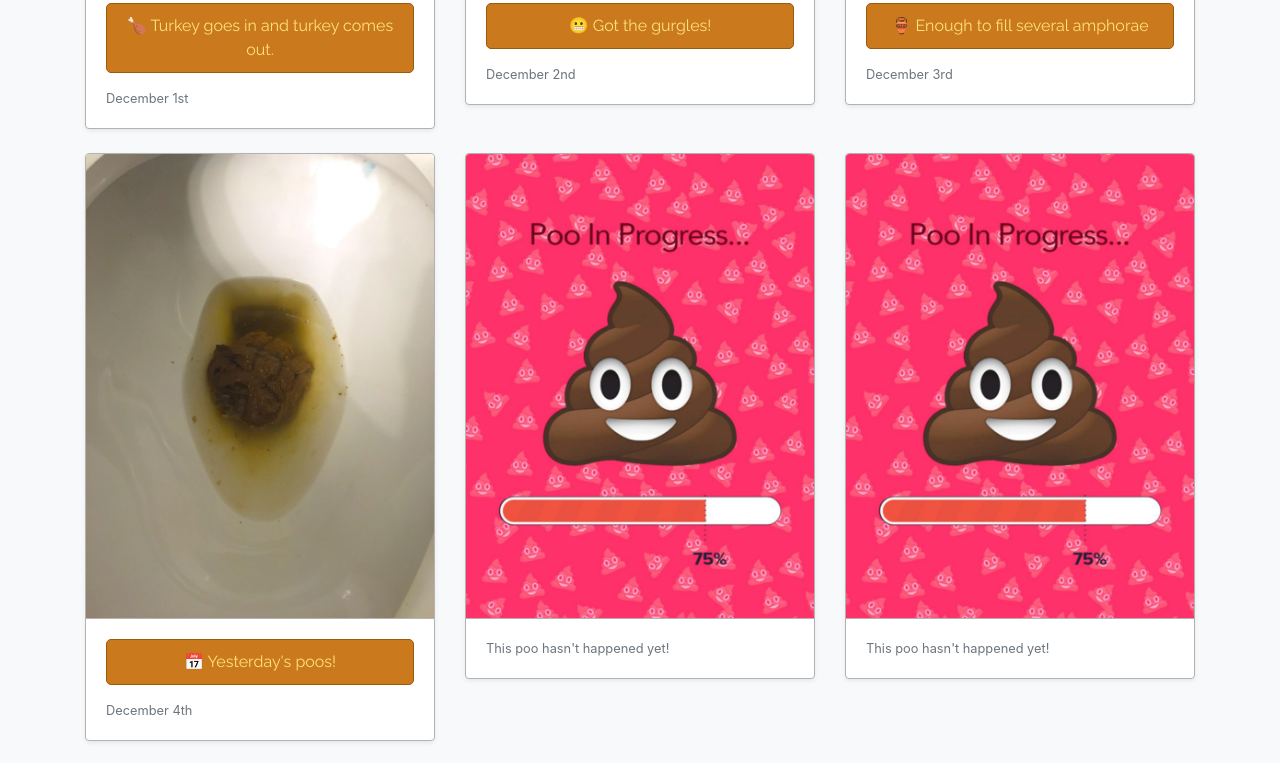
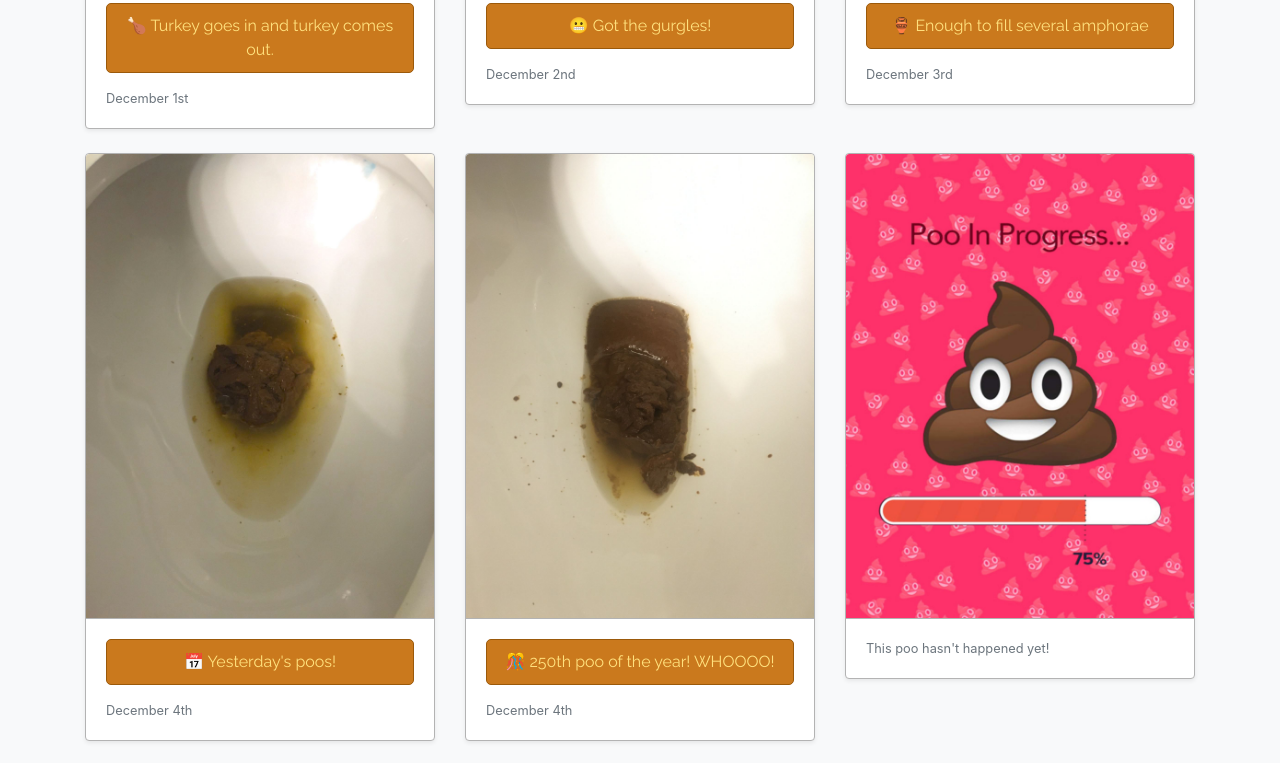
Before and after one commit to DeCommer/happypooyear, a plain HTML site: page dec.html in a window 1280 px wide. Shown: the part 1212-1975 px from the top of the page. Drawn offline with nearby package versions, Linux system fonts and the light colour scheme.

Commit message:
Added today's poo 120619

```diff
--- a/dec.html
+++ b/dec.html
@@ -64,7 +64,7 @@
   class="jumbotron text-center">
     <div id="txtbg" class="container">
       <h1 style="color:rgb(252, 210, 156);" class="display-3">December</h1>
-      <h3 style="color:orangered;">This month has 4 poos</h3>
+      <h3 style="color:orangered;">This month has 5 poos</h3>
       <p style="color:#fff" class="lead">This is a site devoted to every poo that
         I have taken during 2019. <br> Because it has been that kind of year.</p>
         <p class="p-1 mt-1 bg-danger text-warning ">💩💩 *this site contains images of actual poo. You have been warned. 💩💩</p>
@@ -159,12 +159,12 @@
       </div>
       <div class="col-md-4">
         <div class="card mb-4 shadow-sm">
-              <a href="images/card-pip.jpg" data-lightbox="image-1" data-title="Happy New Year 2019!">
-              <img src="images/card-pip.jpg" class="bd-placeholder-img card-img-top" width="100%" height="100%"></a>
+          <a href="images//12December/5th.jpg" data-lightbox="image-1" data-title="December 5th">
+          <img src="images/12December/5th.jpg" class="bd-placeholder-img card-img-top" width="100%" height="100%"></a>
           <div class="card-body">
-                <!-- <p class="card-text"></p> -->
+            <p class="card-text">🎊 250th poo of the year! WHOOOO!</p>
             <div class="d-flex justify-content-between align-items-center">
-                  <small class="text-muted">This poo hasn't happened yet!</small>
+              <small class="text-muted">December 4th</small>
             </div>
           </div>
         </div>
--- a/js/numberofpoos.js
+++ b/js/numberofpoos.js
@@ -2,4 +2,4 @@ const date1 = Date.now();
 const date2 = new Date('01/01/2020');
 const diffTime = Math.abs(date2 - date1);
 const diffDays = Math.ceil(diffTime / (1000 * 60 * 60 * 24));
-document.getElementById("numopoo").textContent = `249 / ${diffDays} days left`;
+document.getElementById("numopoo").textContent = `250 / ${diffDays} days left`;
```
Also changed, not shown: images/12December/5th.jpg (added). Lines whose indentation alone changed are shown as unchanged.
